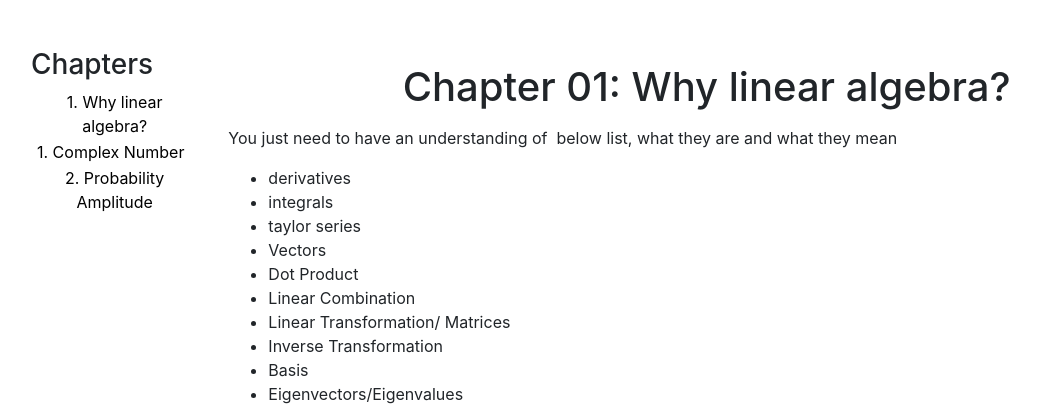
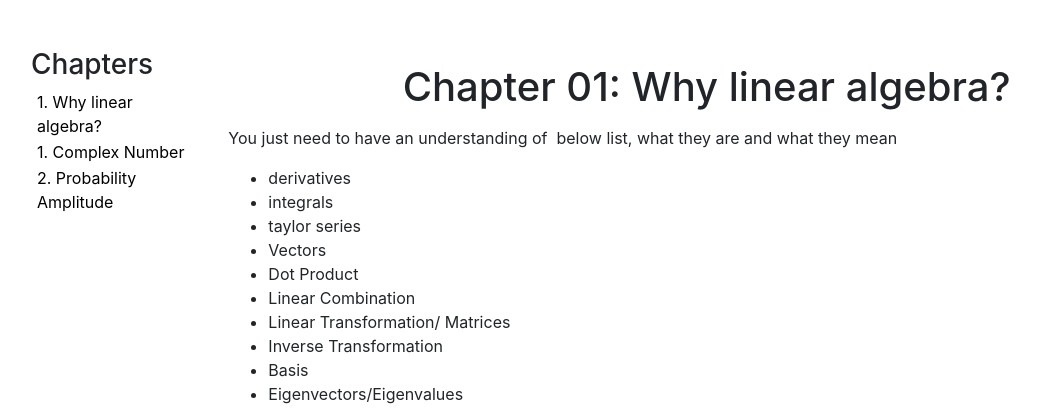
Before and after one commit to bithabib/quantum_computer_simulator, a Flask app: page /book in a window 1280 px wide. Shown: the part 58-469 px from the top of the page, without its empty margins (32-1072 px from the left). Run offline with Flask 3, Linux system fonts and the light colour scheme; some libraries are stand-ins or nearby versions.

Commit message:
Style updated

```diff
--- a/templates/public/book.html
+++ b/templates/public/book.html
@@ -23,20 +23,20 @@
                     <h3>Chapters</h3>
                 </div>
                 <div class="col-md-12">
-                    <button class="bg-transparent border-0" onclick="showChapter('chapter_01')">1. Why linear
+                    <button class="bg-transparent border-0" style="text-align: left;" onclick="showChapter('chapter_01')">1. Why linear
                         algebra?</button>
                 </div>
                 <div class="col-md-12">
-                    <button class="bg-transparent border-0" onclick="showChapter('chapter_02')">1. Complex
+                    <button class="bg-transparent border-0" style="text-align: left;" onclick="showChapter('chapter_02')">1. Complex
                         Number</button>
                 </div>
                 <div class="col-md-12">
-                    <button class="bg-transparent border-0" onclick="showChapter('chapter_03')">2. Probability
+                    <button class="bg-transparent border-0" style="text-align: left;" onclick="showChapter('chapter_03')">2. Probability
                         Amplitude</button>
                 </div>
             </div>
+        </div>
 
-        </div>
         <div class="col-md-10" style="height: 100vh; overflow: scroll;">
             <div class="chapter" id="chapter_01" style="display: block;">
                 {% include 'includes/book_chapter/chapter_01.html' %}
```
